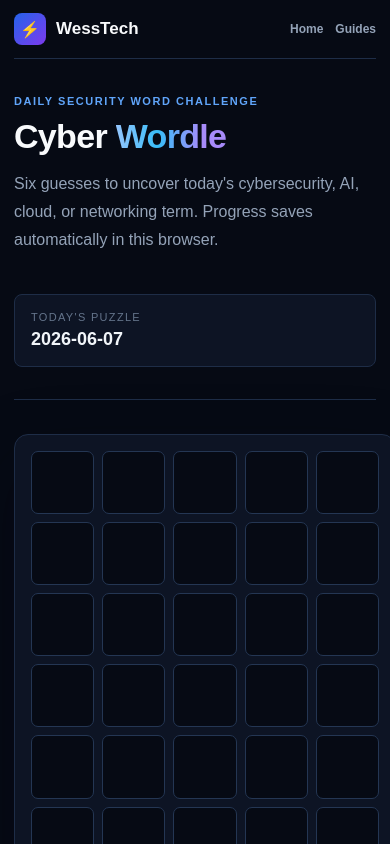
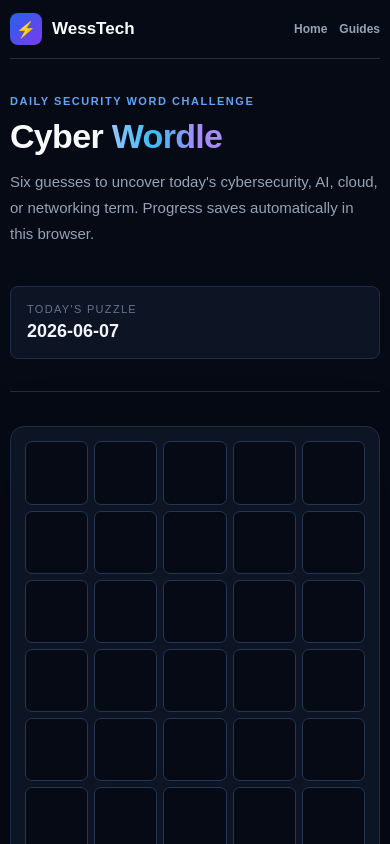
Before and after one commit to yelsew14/wesstech, a Next.js app: page /games/cyberwordle in a window 390 px wide. Shown: the top 844 px of the page. Built offline with nearby package versions, Linux system fonts and the light colour scheme.

Commit message:
Refine Cyber Wordle mobile gameplay

```diff
--- a/components/CyberWordle.js
+++ b/components/CyberWordle.js
@@ -1,6 +1,7 @@
 "use client";
 
-import { useEffect, useMemo, useState } from "react";
+import Link from "next/link";
+import { useEffect, useMemo, useRef, useState } from "react";
 
 const WORDS = [
   "ABUSE",
@@ -437,14 +438,43 @@ function getKeyboardStatus(guesses, answer) {
   return statuses;
 }
 
+function getSavedGame(storageKey, dateKey) {
+  const fallback = {
+    guesses: EMPTY_BOARD,
+    currentGuess: "",
+    message: "Find today's 5-letter tech term.",
+  };
+
+  if (typeof window === "undefined") return fallback;
+
+  try {
+    const saved = JSON.parse(localStorage.getItem(storageKey) || "null");
+    if (saved?.dateKey !== dateKey || !Array.isArray(saved.guesses)) {
+      return fallback;
+    }
+
+    return {
+      guesses: [...saved.guesses, ...EMPTY_BOARD].slice(0, 6),
+      currentGuess: saved.currentGuess || "",
+      message: saved.message || fallback.message,
+    };
+  } catch {
+    return fallback;
+  }
+}
+
 export default function CyberWordle() {
   const dateKey = useMemo(() => getDateKey(), []);
   const answer = useMemo(() => getDailyWord(dateKey), [dateKey]);
   const storageKey = `wesstech-cyberwordle-${dateKey}`;
-  const [guesses, setGuesses] = useState(EMPTY_BOARD);
-  const [currentGuess, setCurrentGuess] = useState("");
-  const [message, setMessage] = useState("Find today's 5-letter tech term.");
-  const [loaded, setLoaded] = useState(false);
+  const initialGame = useMemo(
+    () => getSavedGame(storageKey, dateKey),
+    [dateKey, storageKey],
+  );
+  const [guesses, setGuesses] = useState(initialGame.guesses);
+  const [currentGuess, setCurrentGuess] = useState(initialGame.currentGuess);
+  const [message, setMessage] = useState(initialGame.message);
+  const hasMounted = useRef(false);
 
   const submittedGuesses = guesses.filter(Boolean);
   const isWon = submittedGuesses.includes(answer);
@@ -452,27 +482,16 @@ export default function CyberWordle() {
   const keyboardStatus = getKeyboardStatus(submittedGuesses, answer);
 
   useEffect(() => {
-    try {
-      const saved = JSON.parse(localStorage.getItem(storageKey) || "null");
-      if (saved?.dateKey === dateKey && Array.isArray(saved.guesses)) {
-        setGuesses([...saved.guesses, ...EMPTY_BOARD].slice(0, 6));
-        setCurrentGuess(saved.currentGuess || "");
-        if (saved.message) setMessage(saved.message);
-      }
-    } catch {
-      setMessage("Find today's 5-letter tech term.");
-    } finally {
-      setLoaded(true);
+    if (!hasMounted.current) {
+      hasMounted.current = true;
+      return;
     }
-  }, [dateKey, storageKey]);
 
-  useEffect(() => {
-    if (!loaded) return;
     localStorage.setItem(
       storageKey,
       JSON.stringify({ dateKey, guesses, currentGuess, message })
     );
-  }, [currentGuess, dateKey, guesses, loaded, message, storageKey]);
+  }, [currentGuess, dateKey, guesses, message, storageKey]);
 
   const submitGuess = () => {
     if (isComplete) return;
@@ -543,7 +562,7 @@ export default function CyberWordle() {
         .cw-mark{width:32px;height:32px;background:linear-gradient(135deg,#2563eb,#7c3aed);border-radius:8px;display:flex;align-items:center;justify-content:center;font-size:16px}
         .cw-brand-name{font-family:'Syne',sans-serif;font-size:17px;font-weight:800}
         .cw-nav-links{display:flex;gap:18px;align-items:center}
-        .cw-nav-links a{color:#94a3b8;text-decoration:none;font-size:13px;font-weight:700}
+        .cw-nav-links a{color:#94a3b8;text-decoration:none;font-size:13px;font-weight:700;min-height:44px;display:inline-flex;align-items:center}
         .cw-hero{padding:54px 0 32px;border-bottom:1px solid #1e2d47;margin-bottom:34px;display:grid;grid-template-columns:minmax(0,1fr) 220px;gap:24px;align-items:end}
         .cw-kicker{color:#60a5fa;font-size:11px;font-weight:800;letter-spacing:.14em;text-transform:uppercase;margin-bottom:12px}
         .cw-title{font-family:'Syne',sans-serif;color:#f8fafc;font-size:clamp(34px,6vw,64px);line-height:1.02;letter-spacing:-.02em;margin:0 0 14px}
@@ -552,9 +571,9 @@ export default function CyberWordle() {
         .cw-date{background:#0d1424;border:1px solid #1e2d47;border-radius:8px;padding:16px;text-align:right}
         .cw-date-label{color:#64748b;font-size:11px;letter-spacing:.12em;text-transform:uppercase;margin-bottom:6px}
         .cw-date-value{color:#f1f5f9;font-size:18px;font-weight:800}
-        .cw-game{display:grid;grid-template-columns:minmax(320px,450px) minmax(280px,1fr);gap:28px;align-items:start}
+        .cw-game{display:grid;grid-template-columns:minmax(0,450px) minmax(280px,1fr);gap:28px;align-items:start}
         .cw-panel{background:#0d1424;border:1px solid #1e2d47;border-radius:14px;padding:22px;box-shadow:0 24px 70px rgba(3,7,17,.28)}
-        .cw-board{display:grid;grid-template-rows:repeat(6,1fr);gap:8px;margin:0 auto;max-width:360px}
+        .cw-board{display:grid;grid-template-rows:repeat(6,1fr);gap:8px;margin:0 auto;width:min(100%,360px)}
         .cw-row{display:grid;grid-template-columns:repeat(5,1fr);gap:8px}
         .cw-cell{aspect-ratio:1;border:1px solid #243653;border-radius:8px;background:#060a14;display:flex;align-items:center;justify-content:center;color:#f8fafc;font-size:clamp(26px,7vw,38px);font-weight:800;line-height:1}
         .cw-cell.filled{border-color:#3b4d6d;background:#111827}
@@ -562,11 +581,11 @@ export default function CyberWordle() {
         .cw-cell.present{background:#b45309;border-color:#f59e0b;color:#fff}
         .cw-cell.absent{background:#334155;border-color:#475569;color:#cbd5e1}
         .cw-message{min-height:42px;margin:18px auto 0;max-width:360px;background:#060a14;border:1px solid #1e2d47;border-radius:8px;color:#bfdbfe;padding:11px 14px;font-size:14px;font-weight:700;text-align:center}
-        .cw-keyboard{display:grid;gap:8px;margin-top:22px}
-        .cw-key-row{display:flex;gap:6px;justify-content:center}
-        .cw-key{height:42px;min-width:34px;border:1px solid #243653;border-radius:7px;background:#111827;color:#e2e8f0;font-size:13px;font-weight:800;cursor:pointer;transition:transform .12s ease,background .12s ease,border-color .12s ease}
+        .cw-keyboard{display:grid;gap:8px;margin:22px auto 0;width:min(100%,420px);overflow:hidden}
+        .cw-key-row{display:flex;gap:6px;justify-content:center;width:100%}
+        .cw-key{height:44px;min-width:0;flex:1 1 0;border:1px solid #243653;border-radius:7px;background:#111827;color:#e2e8f0;font-size:13px;font-weight:800;cursor:pointer;transition:transform .12s ease,background .12s ease,border-color .12s ease;touch-action:manipulation}
         .cw-key:hover{transform:translateY(-1px);border-color:#60a5fa}
-        .cw-key.wide{min-width:62px;font-size:11px}
+        .cw-key.wide{flex:1.45 1 0;font-size:11px}
         .cw-key.correct{background:#15803d;border-color:#22c55e;color:#fff}
         .cw-key.present{background:#b45309;border-color:#f59e0b;color:#fff}
         .cw-key.absent{background:#334155;border-color:#475569;color:#cbd5e1}
@@ -581,18 +600,21 @@ export default function CyberWordle() {
         .cw-stat span{color:#64748b;font-size:11px;text-transform:uppercase;letter-spacing:.08em}
         .cw-reset{width:100%;height:42px;margin-top:14px;background:#111827;border:1px solid #243653;border-radius:8px;color:#bfdbfe;font-weight:800;cursor:pointer}
         .cw-reset:hover{border-color:#60a5fa}
-        @media(max-width:820px){.cw-page{padding:0 14px 48px}.cw-hero{grid-template-columns:1fr;padding-top:36px}.cw-date{text-align:left}.cw-game{grid-template-columns:1fr}.cw-panel{padding:16px}.cw-nav-links{gap:12px}.cw-nav-links a{font-size:12px}.cw-key{min-width:28px;height:40px;font-size:12px}.cw-key.wide{min-width:52px}.cw-cell{border-radius:7px}}
+        :focus-visible{outline:3px solid #60a5fa;outline-offset:3px;border-radius:8px}
+        @media (prefers-reduced-motion:reduce){*,*::before,*::after{animation-duration:.01ms!important;animation-iteration-count:1!important;scroll-behavior:auto!important;transition-duration:.01ms!important}}
+        @media(max-width:820px){.cw-page{padding:0 14px 48px}.cw-hero{grid-template-columns:1fr;padding-top:36px}.cw-date{text-align:left}.cw-game{grid-template-columns:1fr}.cw-panel{padding:16px}.cw-nav-links{gap:12px}.cw-nav-links a{font-size:12px}.cw-cell{border-radius:7px}}
+        @media(max-width:420px){.cw-page{padding-left:10px;padding-right:10px}.cw-panel,.cw-card{padding:14px}.cw-row,.cw-board,.cw-keyboard{gap:6px}.cw-key-row{gap:4px}.cw-key{height:42px;font-size:12px;border-radius:6px}.cw-key.wide{font-size:10px}.cw-stats{grid-template-columns:1fr}.cw-title{font-size:34px}.cw-copy{font-size:15px}}
       `}</style>
 
       <div className="cw-wrap">
         <nav className="cw-nav" aria-label="Cyber Wordle navigation">
-          <a className="cw-brand" href="/">
+          <Link className="cw-brand" href="/">
             <span className="cw-mark">⚡</span>
             <span className="cw-brand-name">WessTech</span>
-          </a>
+          </Link>
           <div className="cw-nav-links">
-            <a href="/">Home</a>
-            <a href="/articles">Guides</a>
+            <Link href="/">Home</Link>
+            <Link href="/articles">Guides</Link>
           </div>
         </nav>
 
@@ -615,7 +637,7 @@ export default function CyberWordle() {
 
         <section className="cw-game" aria-label="Cyber Wordle game">
           <div className="cw-panel">
-            <div className="cw-board" aria-label="Guess grid">
+            <div className="cw-board" role="grid" aria-label="Guess grid">
               {guesses.map((guess, rowIndex) => {
                 const isSubmitted = Boolean(guess);
                 const word =
@@ -629,7 +651,7 @@ export default function CyberWordle() {
                 const scores = isSubmitted ? scoreGuess(guess, answer) : [];
 
                 return (
-                  <div className="cw-row" key={rowIndex}>
+                  <div className="cw-row" role="row" key={rowIndex}>
                     {letters.map((letter, letterIndex) => (
                       <div
                         className={[
@@ -640,6 +662,8 @@ export default function CyberWordle() {
                           .filter(Boolean)
                           .join(" ")}
                         key={`${rowIndex}-${letterIndex}`}
+                        role="gridcell"
+                        aria-label={`Row ${rowIndex + 1}, column ${letterIndex + 1}${letter ? `, ${letter}` : ""}`}
                       >
                         {letter}
                       </div>
```
